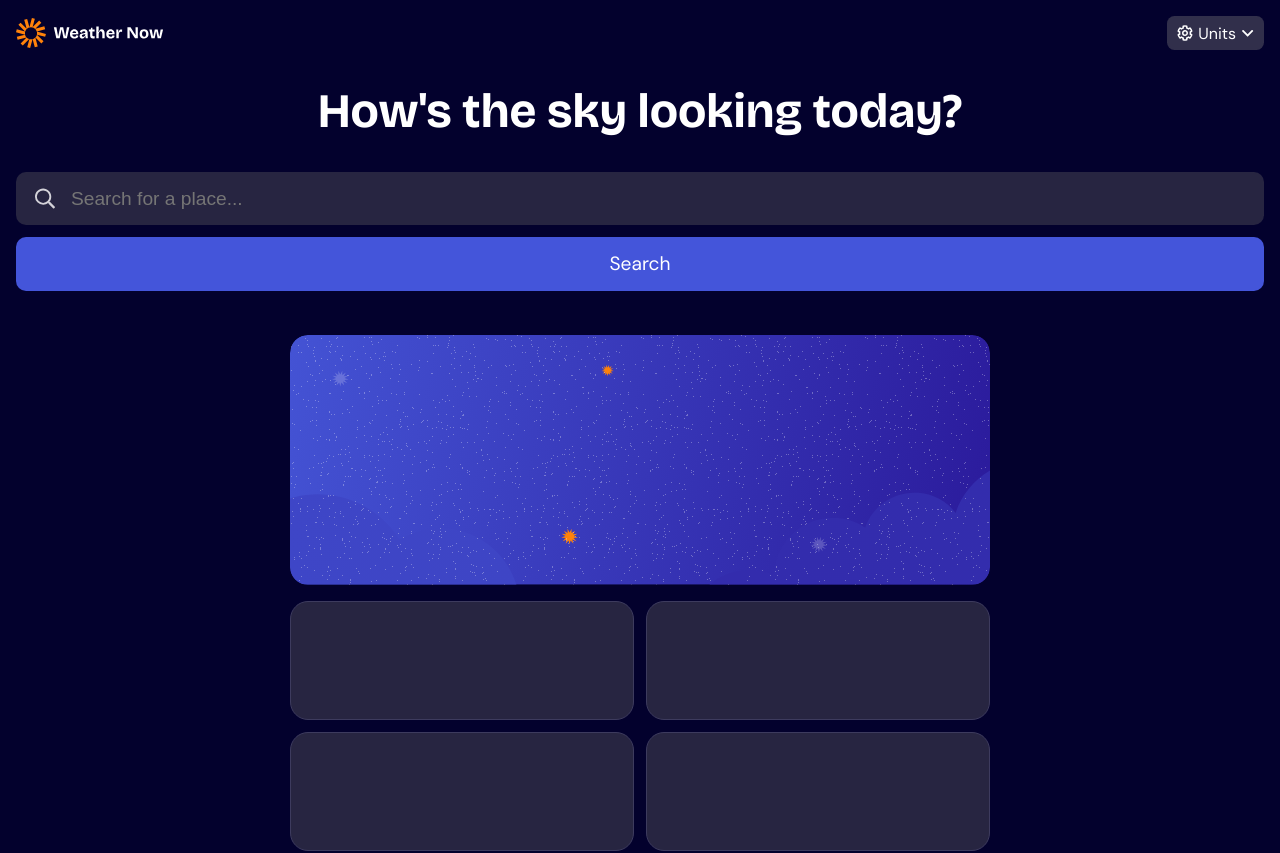
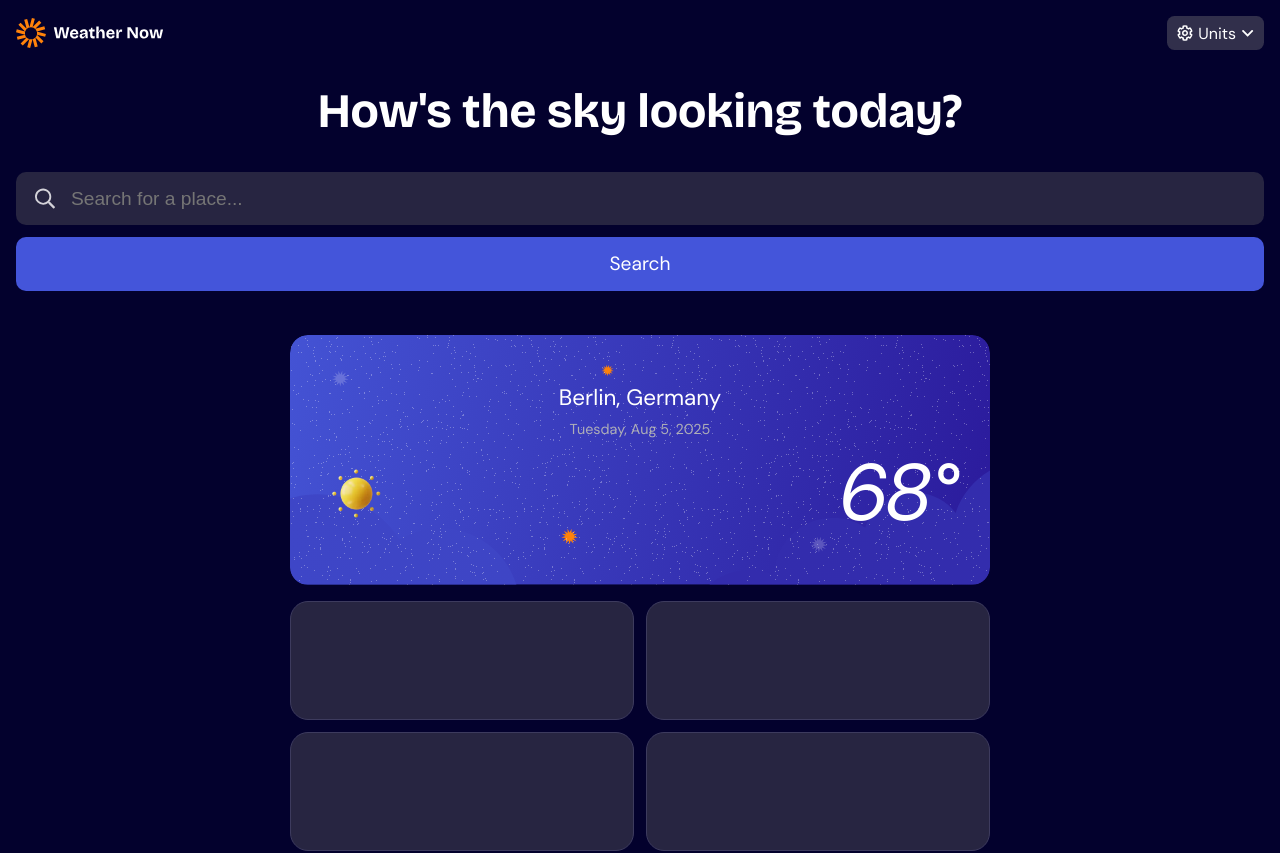
Before and after one commit to Anfield-Lam/front-end-mentor-weather-app-main, a React (Vite) app: page / in a window 1280 px wide. Shown: the top 853 px of the page. Built offline with nearby package versions, Linux system fonts and the light colour scheme.

Commit message:
country info div containers

```diff
--- a/src/CountryWeatherInfoGridBoxes.css
+++ b/src/CountryWeatherInfoGridBoxes.css
@@ -17,6 +17,12 @@
   background-image: url('./assets/images/bg-today-large.svg');
   background-size: cover;
   margin-bottom: 1rem;
+  box-sizing: border-box;
+  display: flex;
+  flex-direction: column;
+  align-items: center;
+  justify-content: space-between;
+  padding: 2.5rem 1rem;
 }
 
 .fourBox {
@@ -24,3 +30,38 @@
   grid-template-columns: repeat(2, 1fr);
   gap: 12px;
 }
+
+.countryDayInfo {
+  display: flex;
+  flex-direction: column;
+  align-items: center;
+  justify-content: center;
+}
+
+.countryTemperatureInfo {
+  display: flex;
+  align-items: center;
+  justify-content: space-between;
+  width: 100%;
+}
+
+.sunnyIcon {
+  width: 100px;
+}
+
+.countryTemperature {
+  font-family: "DmItalicVariableFont";
+  font-size: 5rem;
+  padding-right: 1rem;
+}
+
+.specificCountry {
+  font-family: "DmVariableFont";
+  font-size: 1.4rem;
+  padding: 0.5rem;
+}
+
+.specificDay {
+  font-size: 0.9rem;
+  color: hsl(240, 6%, 70%);
+}
--- a/src/CountryWeatherInfoGridBoxes.jsx
+++ b/src/CountryWeatherInfoGridBoxes.jsx
@@ -1,9 +1,19 @@
 import "./CountryWeatherInfoGridBoxes.css"
+import SunnyIcon from "./assets/images/icon-sunny.webp"
 
 function CountryWeatherInfoGridBoxes() {
   return (
     <div className="countryWeatherInfoGridBoxes">
-      <div className="big country"></div>
+      <div className="big">
+        <div className="countryDayInfo">
+          <div className="specificCountry">Berlin, Germany</div>
+          <div className="specificDay">Tuesday, Aug 5, 2025</div>
+        </div>
+        <div className="countryTemperatureInfo">
+          <img src={SunnyIcon} className="sunnyIcon"/>
+          <div className="countryTemperature">68°</div>
+        </div>
+      </div>
       <div className="fourBox">
         <div className="box FeelsLike"></div>
         <div className="box humidity"></div>
```
